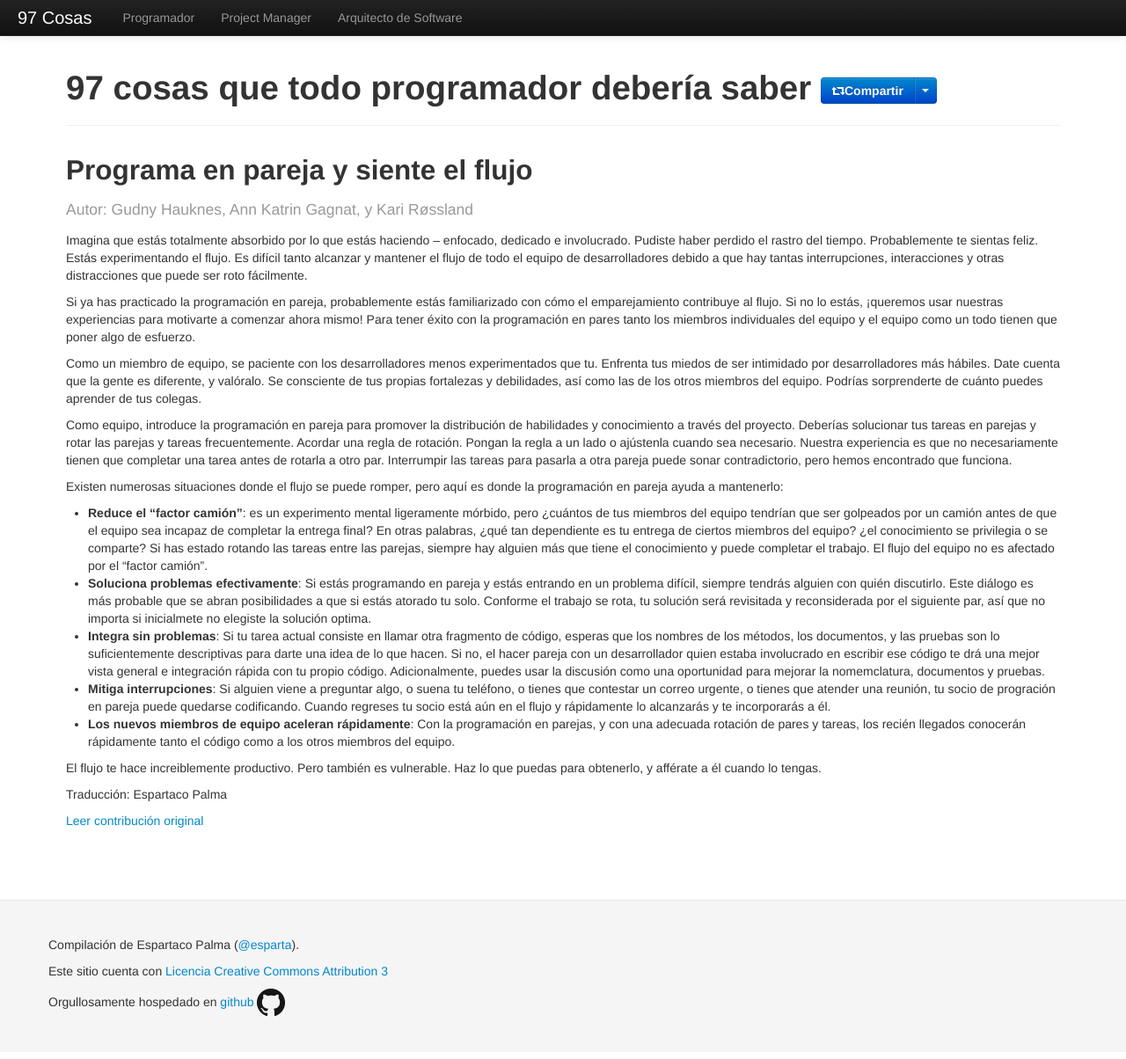
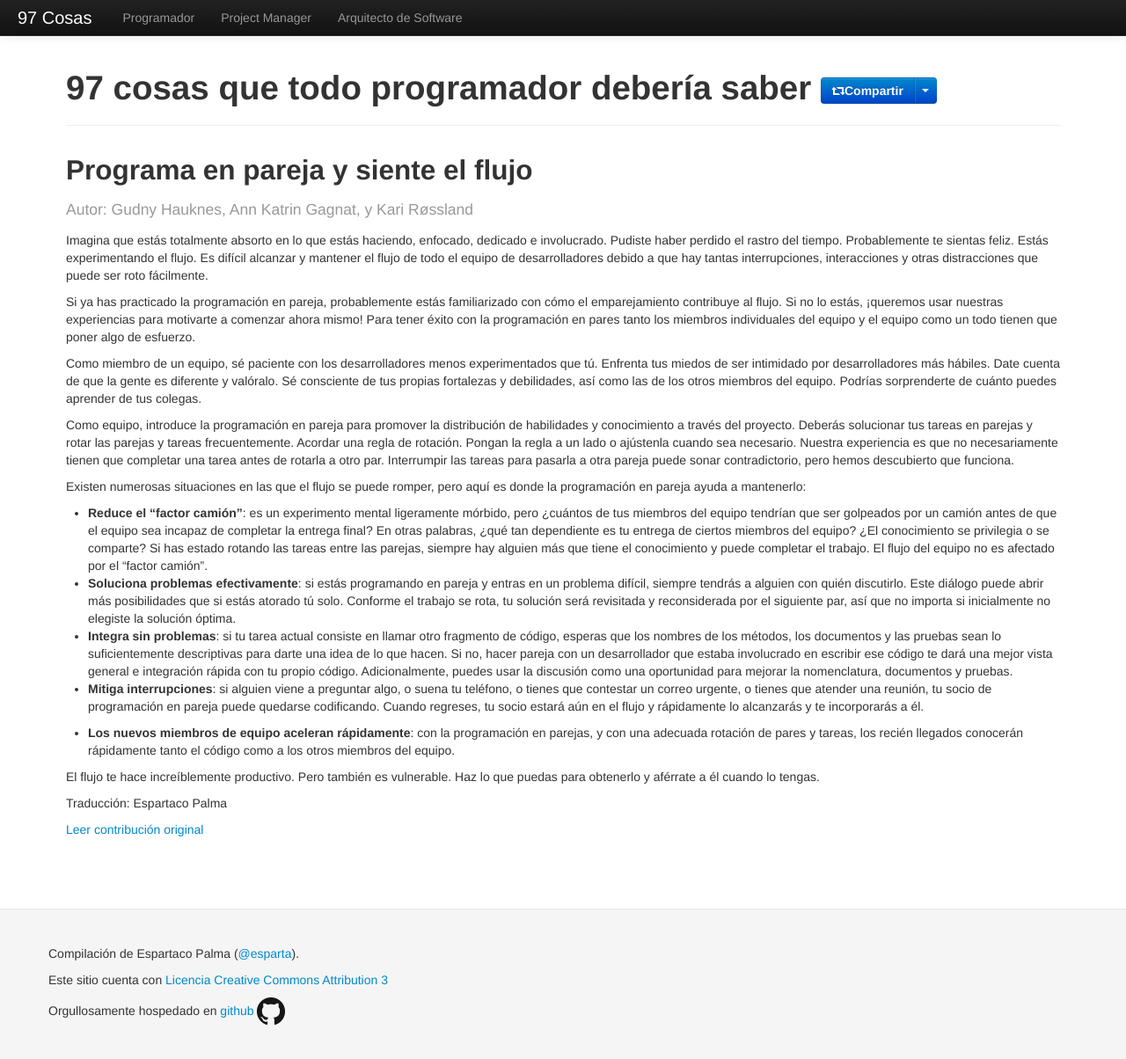
Before and after one commit to esparta/97cosas, a Jekyll site: the page built from programador/programa-en-pareja-siente-flujo.md, in a window 1280 px wide and 1206 px high. Shown: the whole window at 88% size. Built offline with Jekyll 4.4.1, drawn with Linux system fonts in a browser that asks for light colours; comment, search, counter and statistics services are not loaded.

Commit message:
Spelling corrections on programa-en-pareja-siente-flujo

```diff
--- a/programador/programa-en-pareja-siente-flujo.md
+++ b/programador/programa-en-pareja-siente-flujo.md
@@ -7,10 +7,10 @@ translator: Espartaco Palma
 original: http://programmer.97things.oreilly.com/wiki/index.php/Pair_Program_and_Feel_the_Flow
 ---
 
-Imagina que estás totalmente absorbido por lo que estás haciendo --
-enfocado, dedicado e involucrado. Pudiste haber perdido el rastro del
-tiempo. Probablemente te sientas feliz. Estás experimentando el flujo.
-Es difícil tanto alcanzar y mantener el flujo de todo el equipo de
+Imagina que estás totalmente absorto en lo que estás haciendo, enfocado,
+dedicado e involucrado. Pudiste haber perdido el rastro del tiempo.
+Probablemente te sientas feliz. Estás experimentando el flujo. Es
+difícil alcanzar y mantener el flujo de todo el equipo de
 desarrolladores debido a que hay tantas interrupciones, interacciones y
 otras distracciones que puede ser roto fácilmente.
 
@@ -21,56 +21,57 @@ ahora mismo! Para tener éxito con la programación en pares tanto los
 miembros individuales del equipo y el equipo como un todo tienen que
 poner algo de esfuerzo.
 
-Como un miembro de equipo, se paciente con los desarrolladores menos
-experimentados que tu. Enfrenta tus miedos de ser intimidado por
-desarrolladores más hábiles. Date cuenta que la gente es diferente, y
-valóralo. Se consciente de tus propias fortalezas y debilidades, así
+Como miembro de un equipo, sé paciente con los desarrolladores menos
+experimentados que tú. Enfrenta tus miedos de ser intimidado por
+desarrolladores más hábiles. Date cuenta de que la gente es diferente y
+valóralo. Sé consciente de tus propias fortalezas y debilidades, así
 como las de los otros miembros del equipo. Podrías sorprenderte de
 cuánto puedes aprender de tus colegas.
 
 Como equipo, introduce la programación en pareja para promover la
 distribución de habilidades y conocimiento a través del proyecto.
-Deberías solucionar tus tareas en parejas y rotar las parejas y tareas
+Deberás solucionar tus tareas en parejas y rotar las parejas y tareas
 frecuentemente. Acordar una regla de rotación. Pongan la regla a un lado
 o ajústenla cuando sea necesario. Nuestra experiencia es que no
 necesariamente tienen que completar una tarea antes de rotarla a otro
 par. Interrumpir las tareas para pasarla a otra pareja puede sonar
-contradictorio, pero hemos encontrado que funciona.
+contradictorio, pero hemos descubierto que funciona.
 
-Existen numerosas situaciones donde el flujo se puede romper, pero aquí
-es donde la programación en pareja ayuda a mantenerlo:
+Existen numerosas situaciones en las que el flujo se puede romper, pero
+aquí es donde la programación en pareja ayuda a mantenerlo:
 
-- **Reduce el "factor camión"**: es un experimento mental ligeramente
+- **Reduce el “factor camión”**: es un experimento mental ligeramente
 mórbido, pero ¿cuántos de tus miembros del equipo tendrían que ser
 golpeados por un camión antes de que el equipo sea incapaz de completar
 la entrega final? En otras palabras, ¿qué tan dependiente es tu entrega
-de ciertos miembros del equipo? ¿el conocimiento se privilegia o se
+de ciertos miembros del equipo? ¿El conocimiento se privilegia o se
 comparte? Si has estado rotando las tareas entre las parejas, siempre
 hay alguien más que tiene el conocimiento y puede completar el trabajo.
-El flujo del equipo no es afectado por el "factor camión".
-- **Soluciona problemas efectivamente**: Si estás programando en pareja
-y estás entrando en un problema difícil, siempre tendrás alguien con
-quién discutirlo. Este diálogo es más probable que se abran posibilidades
-a que si estás atorado tu solo. Conforme el trabajo se rota, tu solución
-será revisitada y reconsiderada por el siguiente par, así que no importa
-si inicialmete no elegiste la solución optima.
-- **Integra sin problemas**: Si tu tarea actual consiste en llamar otra
+El flujo del equipo no es afectado por el “factor camión”.
+- **Soluciona problemas efectivamente**: si estás programando en pareja
+y entras en un problema difícil, siempre tendrás a alguien con quién
+discutirlo. Este diálogo puede abrir más posibilidades que si estás
+atorado tú solo. Conforme el trabajo se rota, tu solución será
+revisitada y reconsiderada por el siguiente par, así que no importa si
+inicialmente no elegiste la solución óptima.
+- **Integra sin problemas**: si tu tarea actual consiste en llamar otro
 fragmento de código, esperas que los nombres de los métodos, los
-documentos, y las pruebas son lo suficientemente descriptivas para darte
-una idea de lo que hacen. Si no, el hacer pareja con un desarrollador
-quien estaba involucrado en escribir ese código te drá una mejor vista
-general e integración rápida con tu propio código. Adicionalmente, puedes
-usar la discusión como una oportunidad para mejorar la nomemclatura,
-documentos y pruebas.
-- **Mitiga interrupciones**: Si alguien viene a preguntar algo, o suena
+documentos y las pruebas sean lo suficientemente descriptivas para darte
+una idea de lo que hacen. Si no, hacer pareja con un desarrollador que
+estaba involucrado en escribir ese código te dará una mejor vista
+general e integración rápida con tu propio código. Adicionalmente,
+puedes usar la discusión como una oportunidad para mejorar la
+nomenclatura, documentos y pruebas.
+- **Mitiga interrupciones**: si alguien viene a preguntar algo, o suena
 tu teléfono, o tienes que contestar un correo urgente, o tienes que
-atender una reunión, tu socio de progración en pareja puede quedarse
-codificando. Cuando regreses tu socio está aún en el flujo y rápidamente
-lo alcanzarás y te incorporarás a él.
-- **Los nuevos miembros de equipo aceleran rápidamente**: Con la
+atender una reunión, tu socio de programación en pareja puede quedarse
+codificando. Cuando regreses, tu socio estará aún en el flujo y
+rápidamente lo alcanzarás y te incorporarás a él.
+
+- **Los nuevos miembros de equipo aceleran rápidamente**: con la
 programación en parejas, y con una adecuada rotación de pares y tareas,
 los recién llegados conocerán rápidamente tanto el código como a los
 otros miembros del equipo.
 
-El flujo te hace increiblemente productivo. Pero también es vulnerable.
-Haz lo que puedas para obtenerlo, y afférate a él cuando lo tengas.
+El flujo te hace increíblemente productivo. Pero también es vulnerable.
+Haz lo que puedas para obtenerlo y aférrate a él cuando lo tengas.
```
